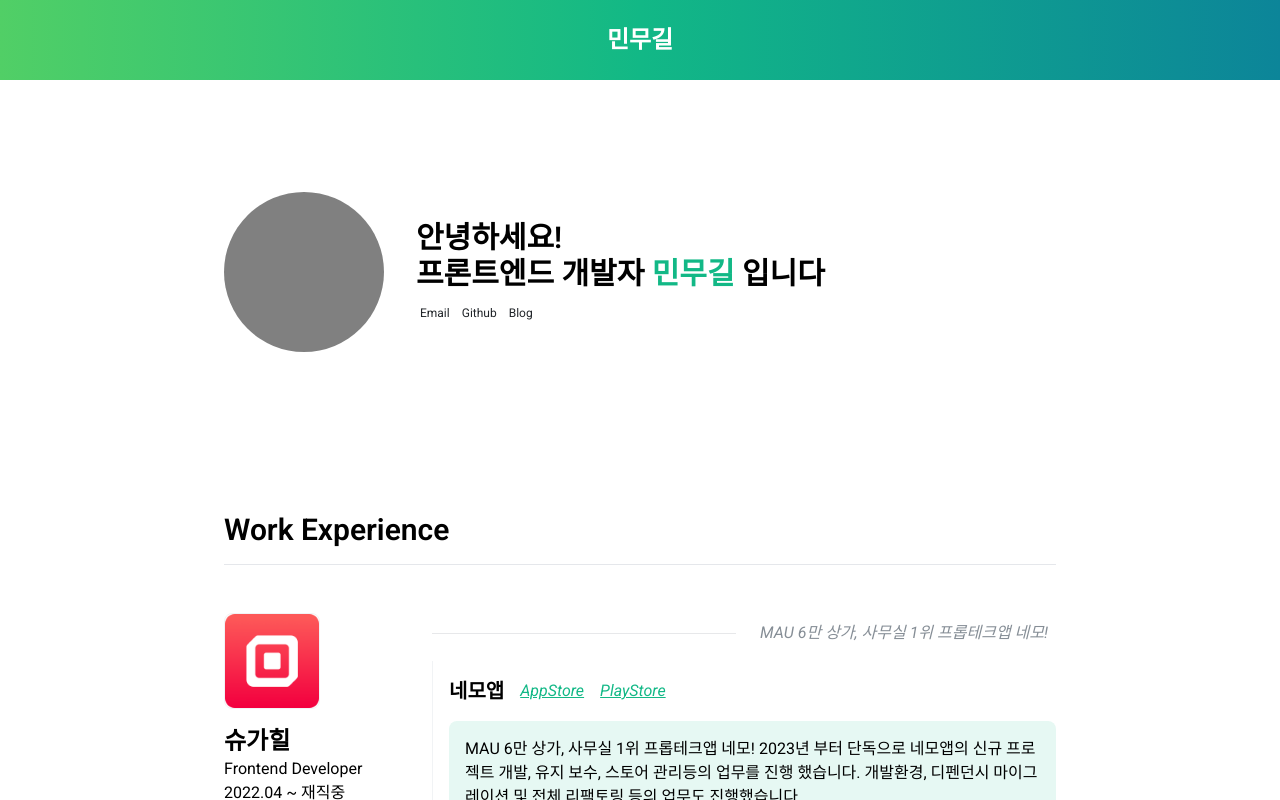
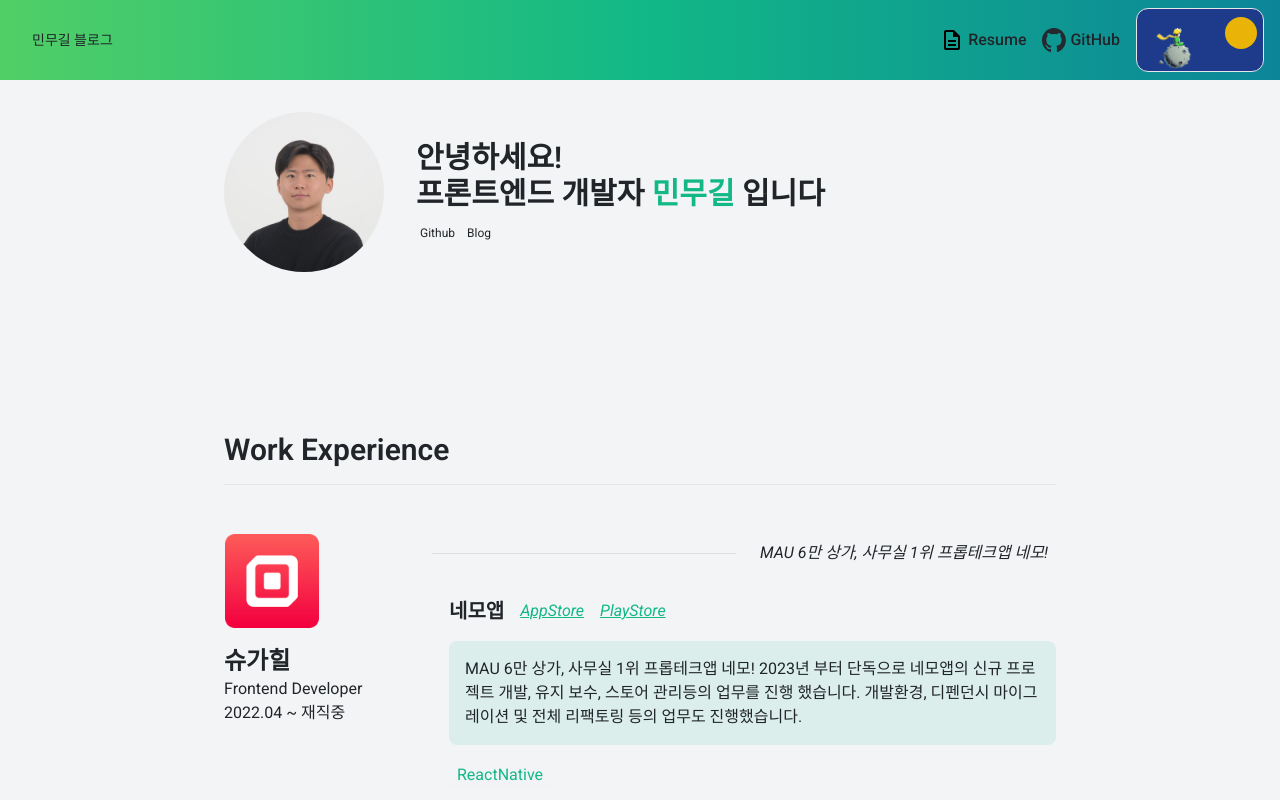
Before and after one commit to gilmujjang/gilmu_blog, a Next.js app: page /resume in a window 1280 px wide. Built offline with nearby package versions, Linux system fonts and the light colour scheme.

Commit message:
fix: 다크모드 초깃값 설정 및 텍스트 컬러 적용

```diff
--- a/src/app/globals.css
+++ b/src/app/globals.css
@@ -15,6 +15,15 @@ body {
   width: 100vw;
   height: 100vh;
   margin: 0px;
+}
+
+/* 다크모드 기본 텍스트 색상 전역 적용 */
+html:not(.dark) body {
+  @apply text-BLACK;
+}
+
+html.dark body {
+  @apply text-GRAY_LIGHT;
 }
 
 body * {
--- a/src/app/resume/feature/Footer.tsx
+++ b/src/app/resume/feature/Footer.tsx
@@ -2,7 +2,7 @@ import React from 'react';
 
 const Footer = () => {
   return (
-    <footer className="flex flex-col gap-2 justify-center items-center bg-GRAY h-28 text-xs text-white dark:bg-GRAY_EXTRAHEAVY dark:text-GRAY_HEAVY">
+    <footer className="flex flex-col gap-2 justify-center items-center bg-GRAY-LIGHT h-28 text-xs text-white">
       <div className="flex gap-1">
         <a
           target="_blank"
@@ -10,9 +10,7 @@ const Footer = () => {
           href="mailto:alsanrlf@naver.com"
           className="w-fit"
         >
-          <span className="px-1 text-xs dark:text-GRAY_HEAVY hover:text-BLACK dark:hover:text-BLACK">
-            Email
-          </span>
+          <span className="px-1">Email</span>
         </a>
         <a
           target="_blank"
@@ -20,14 +18,15 @@ const Footer = () => {
           href="https://github.com/gilmujjang"
           className="w-fit"
         >
-          <span className="px-1 text-xs dark:text-GRAY_HEAVY hover:text-BLACK dark:hover:text-BLACK">
-            Github
-          </span>
+          <span className="px-1">Github</span>
         </a>
-        <a target="_blank" rel="noreferrer" href="/blog" className="w-fit">
-          <span className="px-1 text-xs dark:text-GRAY_HEAVY hover:text-BLACK dark:hover:text-BLACK">
-            Blog
-          </span>
+        <a
+          target="_blank"
+          rel="noreferrer"
+          href="https://blog.mugil.dev"
+          className="w-fit"
+        >
+          <span className="px-1">Blog</span>
         </a>
       </div>
       <span className="whitespace-pre-wrap text-center">
--- a/src/app/resume/feature/Introduce.tsx
+++ b/src/app/resume/feature/Introduce.tsx
@@ -6,12 +6,12 @@ const Introduce = () => {
     <section>
       <div className="flex flex-col gap-8">
         <div className="flex gap-8 items-center">
-          <div
+          <img
+            src="/images/profile.jpg"
             style={{
               width: 160,
               height: 160,
               borderRadius: 80,
-              backgroundColor: 'gray',
             }}
           />
           <div className="flex flex-col gap-2">
@@ -22,7 +22,6 @@ const Introduce = () => {
               <span className="text-PRIMARY font-bold">민무길</span> 입니다
             </h1>
             <div className="flex gap-1">
-              <ContactItem href="mailto:alsanrlf@naver.com">Email</ContactItem>
               <ContactItem href="https://github.com/gilmujjang">
                 Github
               </ContactItem>
@@ -64,7 +63,7 @@ const ContactItem = ({
       className="w-fit"
     >
       <span
-        className="px-1 text-xs text-BLACK dark:text-GRAY_LIGHT hover:text-BLACK dark:hover:text-BLACK
+        className="px-1 text-xs hover:text-BLACK dark:hover:text-BLACK
       hover:text-PRIMARY_HEAVY dark:hover:text-PRIMARY_HEAVY"
       >
         {children}
--- a/src/app/resume/feature/WorkExperience.tsx
+++ b/src/app/resume/feature/WorkExperience.tsx
@@ -28,7 +28,7 @@ const WorkExperience = () => {
           <div>
             <div className="md:flex items-center gap-4 w-full mb-2 hidden">
               <div className="h-[1px] bg-GRAY_HEAVY/20 flex-grow" />
-              <span className="text-GRAY_HEAVY p-2 text-center italic">
+              <span className="p-2 text-center italic">
                 MAU 6만 상가, 사무실 1위 프롭테크앱 네모!
               </span>
             </div>
@@ -53,7 +53,8 @@ const WorkExperience = () => {
                   {
                     title: '코드푸시 AppCenter 마이그레이션',
                     period: '2025.03 - 2025.04',
-                    description:'번들파일을 S3에 업로드하고 히스토리를 json으로 관리하는 방식으로 마이그레이션 했습니다. 업데이트 체크 속도는 95%, 번들 파일 다운로드 속도는 70% 개선했습니다.'
+                    description:
+                      '번들파일을 S3에 업로드하고 히스토리를 json으로 관리하는 방식으로 마이그레이션 했습니다. 업데이트 체크 속도는 95%, 번들 파일 다운로드 속도는 70% 개선했습니다.',
                   },
                   {
                     title: '네모앱 CI/CD 구축',
--- a/src/app/resume/layout.tsx
+++ b/src/app/resume/layout.tsx
@@ -1,5 +1,6 @@
 import type { Metadata } from 'next';
 import Footer from './feature/Footer';
+import Header from '@/feature/header';
 
 export const metadata: Metadata = {
   title: '길무짱의 블로그',
@@ -13,14 +14,8 @@ export default function ResumeLayout({
 }>) {
   return (
     <main className="overflow-x-hidden">
-      <div className="bg-gradient-to-r from-GRADIENT_FROM via-PRIMARY to-GRADIENT_TO h-2 sticky top-0 md:static md:h-20 flex justify-center items-center">
-        <span className="text-2xl hidden md:block font-semibold text-white">
-          민무길
-        </span>
-      </div>
-      <div className="max-w-4xl mx-auto p-8 flex flex-col gap-28 md:gap-32 md:my-20 my-4 mb-20">
-        {children}
-      </div>
+      <Header />
+      <div className="bg-gray-100 dark:bg-gray-900 ">{children}</div>
       <Footer />
     </main>
   );
--- a/src/app/resume/page.tsx
+++ b/src/app/resume/page.tsx
@@ -5,11 +5,11 @@ import Project from './feature/Project';
 
 export default function Resume() {
   return (
-    <>
+    <section className="max-w-4xl mx-auto p-8 flex flex-col gap-24 md:gap-32">
       <Introduce />
       <WorkExperience />
       <Project />
       <Education />
-    </>
+    </section>
   );
 }
--- a/src/components/DarkModeToggle.tsx
+++ b/src/components/DarkModeToggle.tsx
@@ -1,7 +1,7 @@
 'use client';
 
 import Image from 'next/image';
-import React, { useState } from 'react';
+import React, { useState, useEffect } from 'react';
 
 const DarkModeToggle = () => {
   const [isDarkMode, setIsDarkMode] = useState(false);
@@ -10,6 +10,13 @@ const DarkModeToggle = () => {
   // 한바퀴 돌면 하루 지난걸로 치고 날짜 카운트
   // 날짜 변화에 따라 옆에 장미가 성장하고 죽음
   // refresh 적용시 시간 로퇌
+
+  // 브라우저의 다크모드 설정 감지 및 초기 상태 적용
+  useEffect(() => {
+    const prefersDark = window.matchMedia('(prefers-color-scheme: dark)').matches;
+    setIsDarkMode(prefersDark);
+    document.documentElement.classList.toggle('dark', prefersDark);
+  }, []);
 
   const handleToggle = () => {
     document.documentElement.classList.toggle('dark', !isDarkMode);
--- a/src/feature/header.tsx
+++ b/src/feature/header.tsx
@@ -7,8 +7,8 @@ import ResumeIcon from 'public/icons/file.svg';
 export default function Header() {
   const __DEV__ = process.env.NODE_ENV === 'development';
   return (
-    <div className="w-full">
-      <div className="h-[64px] flex items-center justify-between font-medium px-4">
+    <header className="w-full ">
+      <div className="h-[64px] flex items-center justify-between font-medium px-4 bg-gradient-to-r from-GRADIENT_FROM via-PRIMARY to-GRADIENT_TO sticky top-0 md:static md:h-20">
         <span>
           <a
             className="rounded-full px-4 py-1 text-center text-sm transition-colors hover:text-primary bg-muted font-medium text-primary"
@@ -38,7 +38,7 @@ export default function Header() {
         </span>
       </div>
       <ScrollIndicator />
-    </div>
+    </header>
   );
 }
 
--- a/src/page/blog/components/CategoryTag.tsx
+++ b/src/page/blog/components/CategoryTag.tsx
@@ -16,7 +16,7 @@ const CategoryTag = ({ type }: Props) => {
     }
   };
   return (
-    <span className="text-sm text-gray-600 rounded-lg px-2 py-0.5 bg-gray-200">
+    <span className="text-sm rounded-lg px-2 py-0.5 bg-gray-200">
       {categoryType(type)}
     </span>
   );
--- a/src/page/blog/components/Keyword.tsx
+++ b/src/page/blog/components/Keyword.tsx
@@ -2,9 +2,7 @@ import React from 'react';
 
 const Keyword = ({ children }: { children: React.ReactNode }) => {
   return (
-    <span className="text-gray-600 text-sm bg-gray-200 px-2 py-0.5 rounded">
-      {children}
-    </span>
+    <span className="text-sm bg-gray-200 px-2 py-0.5 rounded">{children}</span>
   );
 };
 
--- a/src/page/blog/components/Post.tsx
+++ b/src/page/blog/components/Post.tsx
@@ -29,7 +29,7 @@ export default function Post(post: TPost) {
         height={200}
         className="rounded-l-lg lg:w-[300px] lg:h-[200px]"
       />
-      <div className="p-4 text-gray-800 dark:text-gray-200 transition-colors duration-1000">
+      <div className="p-4 transition-colors duration-1000">
         <CategoryTag type={'develope'} />
         <h2 className="text-xl font-semibold mb-2">{title}</h2>
         <p className="text-sm">{description}</p>
```
Also changed, not shown: public/images/profile.jpg (added). Lines whose indentation alone changed are shown as unchanged.
